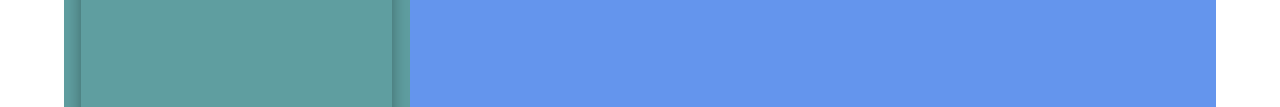
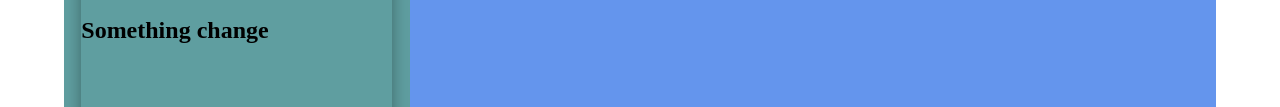
Before and after one commit to BaldBoss/ontap-git, a plain HTML site: page index.html in a window 1280 px wide. Shown: the part 1123-1230 px from the top of the page. Drawn offline with Linux system fonts and the light colour scheme.

Commit message:
Second commit

```diff
--- a/index.html
+++ b/index.html
@@ -57,7 +57,7 @@
                 <div class="ContentCard">
                     <div class="imgBox2"></div>
                     <div class="Card__Text">
-
+                        <h2>Something change</h2>
                     </div>
                 </div>
 
```
